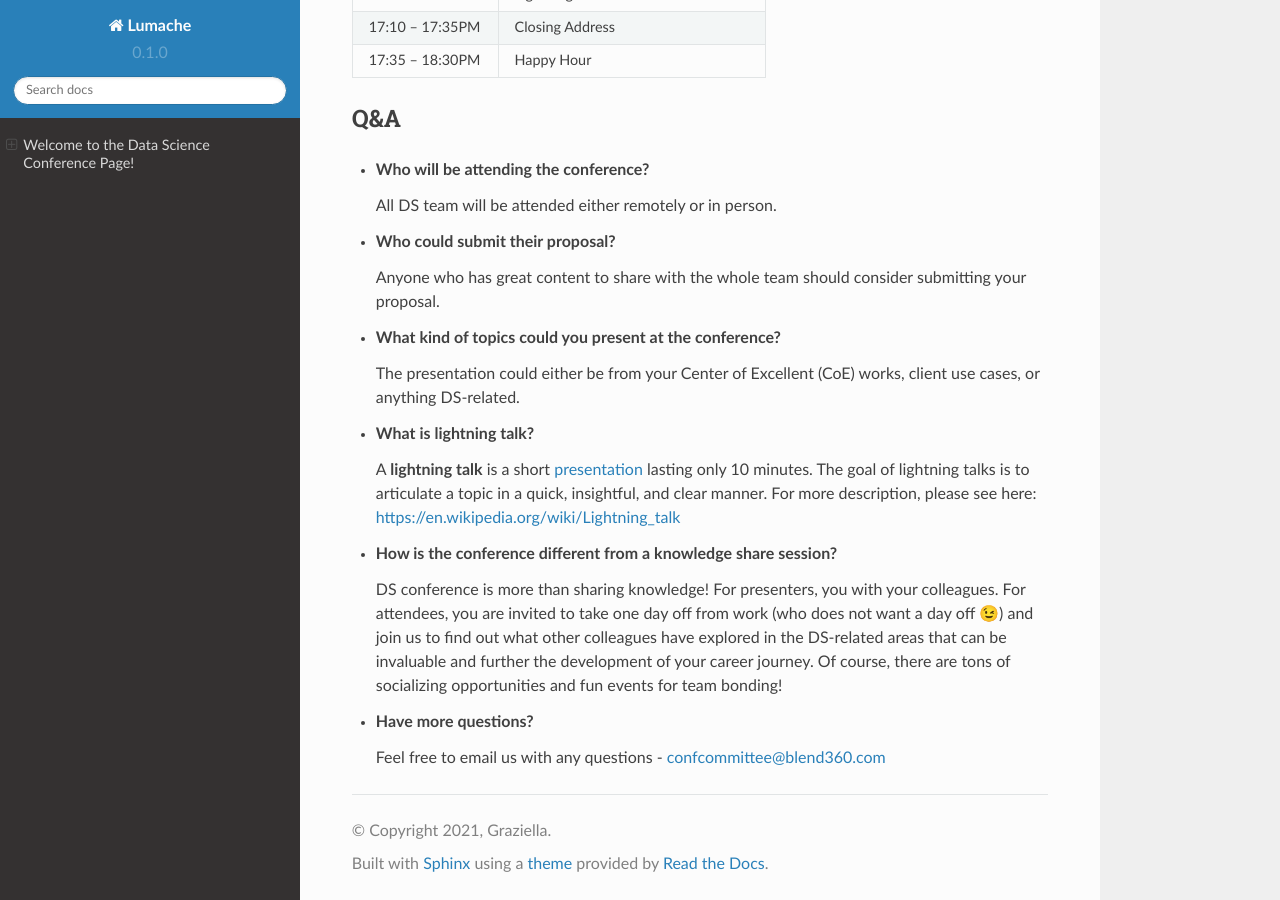
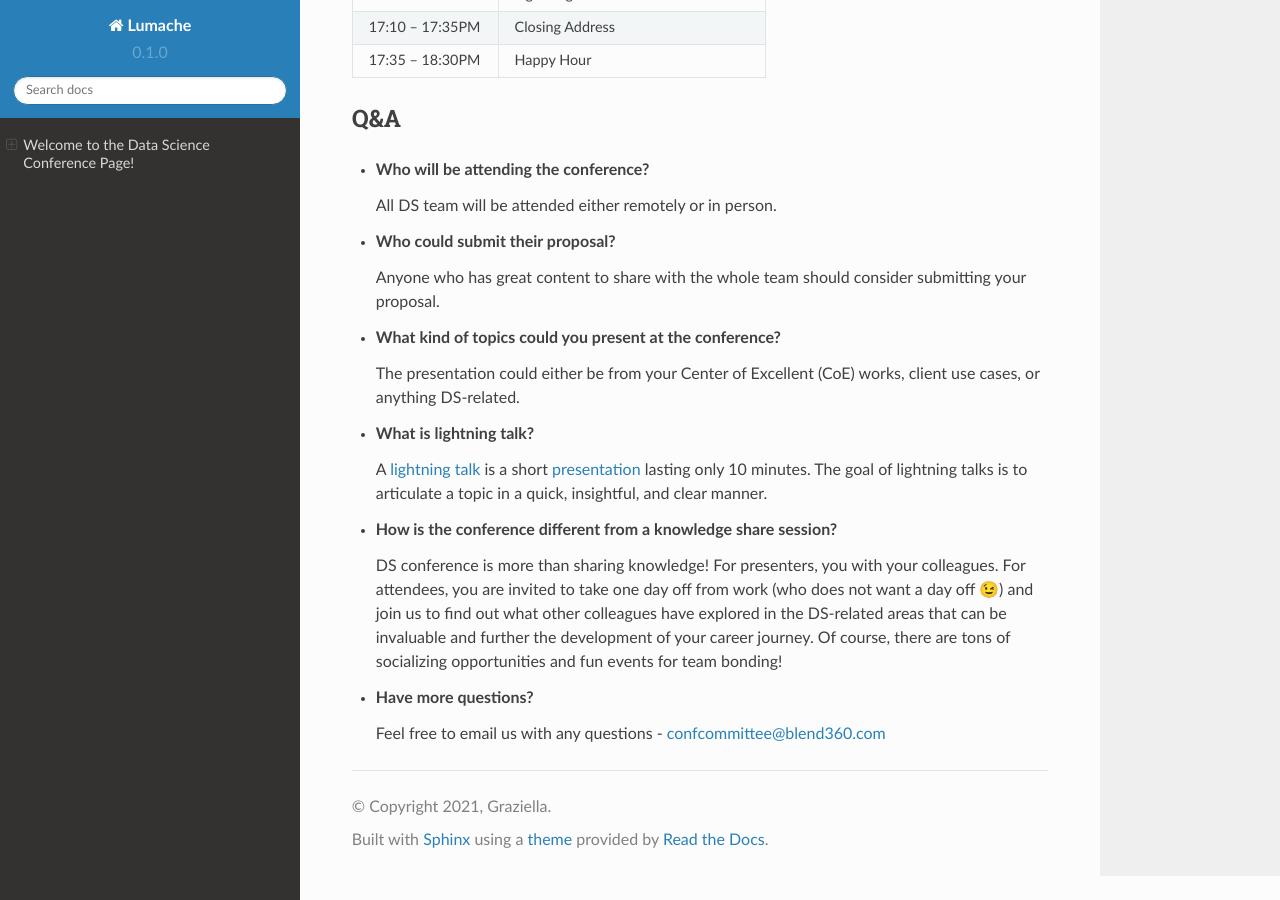
Before and after one commit to qizhewww/Data-Science-Conference, a Sphinx documentation site: the page built from docs/source/index.rst, in a window 1280 px wide and 900 px high, scrolled down 1495 px. Built offline with Sphinx 7.4.7 and the Read the Docs theme 2.0.0, drawn with Linux system fonts in a browser that asks for light colours.

Commit message:
Update index.rst

```diff
--- a/docs/source/index.rst
+++ b/docs/source/index.rst
@@ -88,7 +88,7 @@ Q&A
 
 - **What is lightning talk?**
 
-  A **lightning talk** is a short `presentation <https://en.wikipedia.org/wiki/Presentation>`_ lasting only 10 minutes. The goal of lightning talks is to articulate a topic in a quick, insightful, and clear manner. For more description, please see here: https://en.wikipedia.org/wiki/Lightning_talk
+  A `lightning talk <https://en.wikipedia.org/wiki/Lightning_talk>`_ is a short `presentation <https://en.wikipedia.org/wiki/Presentation>`_ lasting only 10 minutes. The goal of lightning talks is to articulate a topic in a quick, insightful, and clear manner.
 
 - **How is the conference different from a knowledge share session?**
 
```
